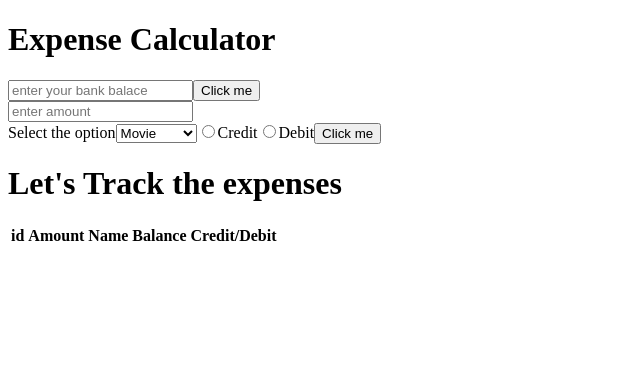
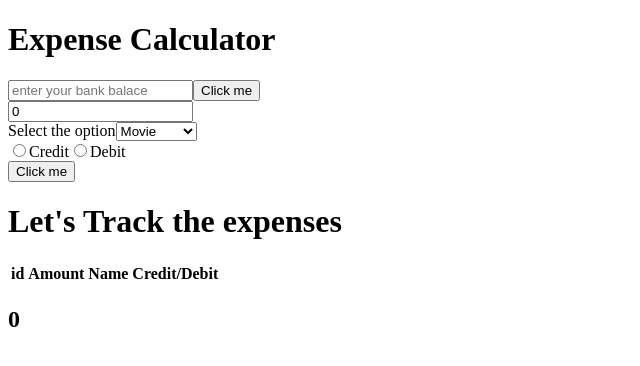
Before and after one commit to Dikshij/Expense-trackwe, a React (Create React App) app: page / in a window 1280 px wide. Shown: the top 366 px of the page, without its empty margins (0-640 px from the left). Built offline with nearby package versions, Linux system fonts and the light colour scheme.

Commit message:
Edit completed

```diff
--- a/src/Details.js
+++ b/src/Details.js
@@ -10,7 +10,7 @@ class Details extends React.Component {
             <th>id</th>
             <th>Amount</th>
             <th>Name</th>
-            <th>Balance</th>
+            {/* <th>Balance</th> */}
             <th>Credit/Debit</th>
           </thead>
           <tbody>
@@ -20,7 +20,7 @@ class Details extends React.Component {
                   <td>{expense.id}</td>
                   <td>{expense.amount}</td>
                   <td>{expense.value}</td>
-                  <td>{expense.balance}</td>
+                  {/* <td>{expense.balance}</td> */}
                   <td>{expense.type}</td>
                   <td>
                     <button
@@ -28,13 +28,16 @@ class Details extends React.Component {
                     >
                       Delete
                     </button>
-                    <button>Edit</button>
+                    <button onClick={() => this.props.editExpense(expense.id)}>
+                      Edit
+                    </button>
                   </td>
                 </tr>
               );
             })}
           </tbody>
         </table>
+        <h2>{this.props.balance}</h2>
       </div>
     );
   }
--- a/src/Form.js
+++ b/src/Form.js
@@ -8,7 +8,10 @@ class Form extends React.Component {
     value: "",
     amount: 0,
     expenseArray: [],
-    type: ""
+    type: "",
+    isEditing: false,
+    editId: "",
+    previousAmount: ""
   };
 
   changeValue = (event) => {
@@ -36,29 +39,31 @@ class Form extends React.Component {
             id: this.state.id + 1,
             value: this.state.value,
             amount: this.state.amount,
-            type: this.state.type,
-            balance:
-              parseFloat(this.state.balance) + parseFloat(this.state.amount)
+            type: this.state.type
+            // balance:
+            //   parseFloat(this.state.balance) + parseFloat(this.state.amount)
           }
         ],
 
         value: "",
         amount: "",
-        type: ""
+        type: "",
+        isEditing: false,
+        editId: ""
       });
     } else {
       this.setState({
         id: this.state.id + 1,
-        balance: parseFloat(this.state.balance) + parseFloat(this.state.amount),
+        balance: parseFloat(this.state.balance) - parseFloat(this.state.amount),
         expenseArray: [
           ...this.state.expenseArray,
           {
             id: this.state.id + 1,
             value: this.state.value,
             amount: this.state.amount,
-            type: this.state.type,
-            balance:
-              parseFloat(this.state.balance) - parseFloat(this.state.amount)
+            type: this.state.type
+            // balance:
+            //   parseFloat(this.state.balance) - parseFloat(this.state.amount)
           }
         ],
         value: "",
@@ -93,6 +98,65 @@ class Form extends React.Component {
     }
   };
 
+  setUpEditExpense = (id) => {
+    console.log(id);
+    const expense = this.state.expenseArray.find(
+      (expense) => expense.id === id
+    );
+
+    this.setState({
+      isEditing: true,
+      value: expense.value,
+      previousAmount: expense.amount,
+      amount: expense.amount,
+      type: expense.type,
+      editId: id
+    });
+  };
+
+  editExpense = (event) => {
+    event.preventDefault();
+    const tempArray = this.state.expenseArray;
+    const index = this.state.expenseArray.findIndex(
+      (expense) => expense.id === this.state.editId
+    );
+
+    tempArray[index] = {
+      ...tempArray[index],
+      value: this.state.value,
+      amount: this.state.amount,
+      type: this.state.type
+    };
+    if (this.state.type === "credit") {
+      this.setState({
+        taskArray: tempArray,
+        isEditing: false,
+        balance:
+          parseFloat(this.state.balance) -
+          parseFloat(this.state.previousAmount) +
+          parseFloat(this.state.amount),
+        value: "",
+        amount: "",
+        type: "",
+        editId: ""
+      });
+    }
+    if (this.state.type === "debit") {
+      this.setState({
+        taskArray: tempArray,
+        isEditing: false,
+        balance:
+          parseFloat(this.state.balance) +
+          parseFloat(this.state.previousAmount) -
+          parseFloat(this.state.amount),
+        value: "",
+        amount: "",
+        type: "",
+        editId: ""
+      });
+    }
+  };
+
   render() {
     console.log(this.state);
     return (
@@ -109,13 +173,16 @@ class Form extends React.Component {
           ></input>
           <button type="submit">Click me</button>
         </form>
-        <form onSubmit={this.saveExpense}>
+        <form
+          onSubmit={this.state.isEditing ? this.editExpense : this.saveExpense}
+        >
           <input
             type="number"
             min="0"
             placeholder="enter amount"
             required
             name="amount"
+            value={this.state.amount}
             onChange={this.changeValue}
           ></input>
           <br />
@@ -134,7 +201,32 @@ class Form extends React.Component {
               <option value="others">Others</option>
             </select>
           </label>
-          <label>
+          {this.state.isEditing ? null : (
+            <div>
+              {" "}
+              <label>
+                <input
+                  type="radio"
+                  value="credit"
+                  name="type"
+                  onChange={this.changeValue}
+                  //checked={this.state.name === "credit"}
+                />
+                Credit
+              </label>
+              <label>
+                <input
+                  type="radio"
+                  value="debit"
+                  name="type"
+                  onChange={this.changeValue}
+                  //checked={this.state.name === "debit"}
+                />
+                Debit
+              </label>
+            </div>
+          )}
+          {/* <label>
             <input
               type="radio"
               value="credit"
@@ -153,12 +245,15 @@ class Form extends React.Component {
               //checked={this.state.name === "debit"}
             />
             Debit
-          </label>
+          </label> */}
+
           <button type="submit">Click me</button>
         </form>
         <Details
           expenseArray={this.state.expenseArray}
+          balance={this.state.balance}
           deleteExpense={this.deleteExpense}
+          editExpense={this.setUpEditExpense}
         ></Details>
       </div>
     );
```
